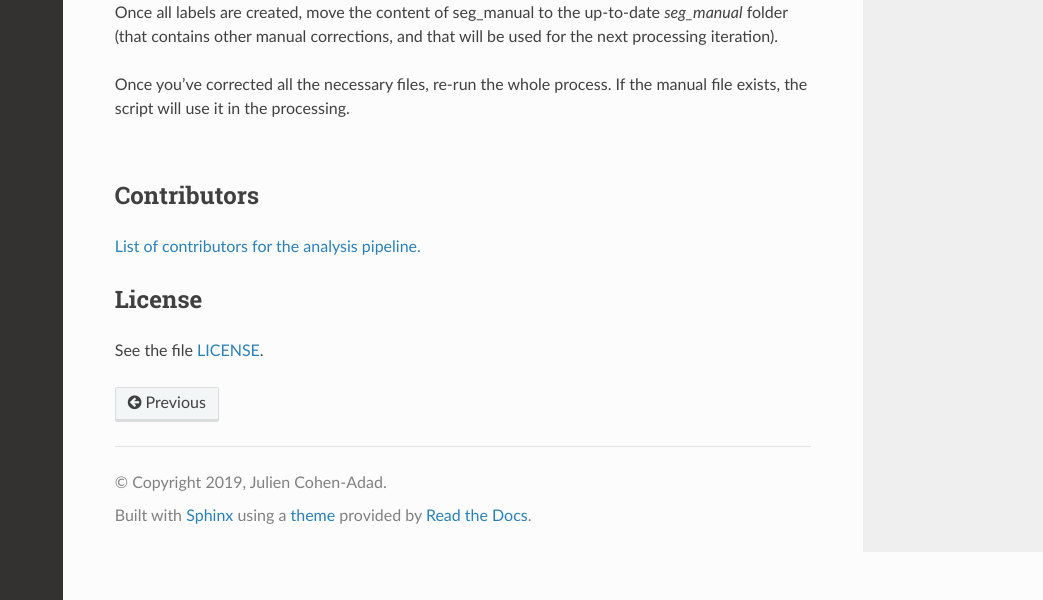
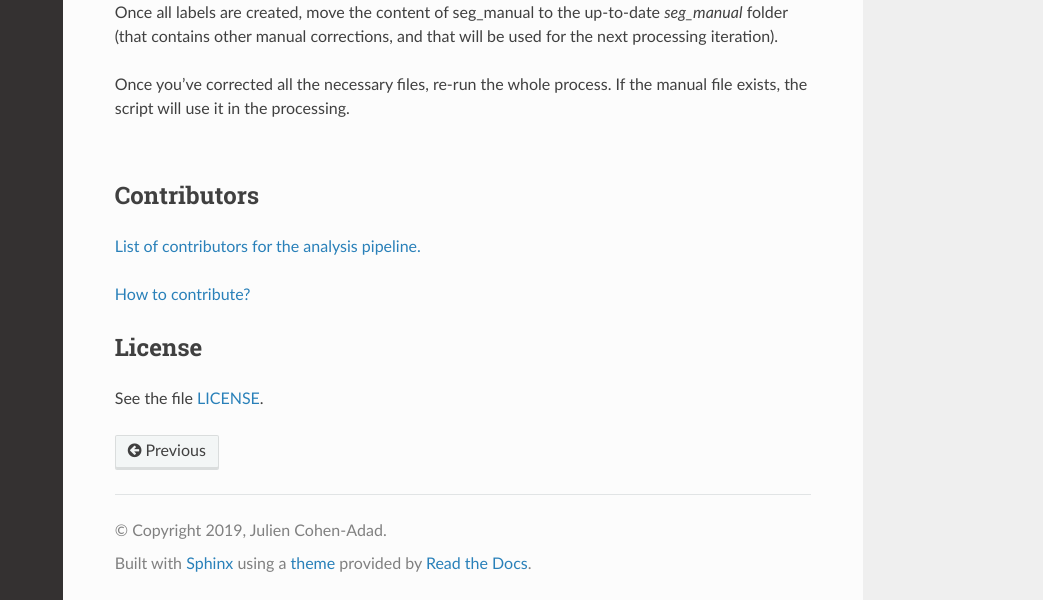
Before and after one commit to spine-generic/spine-generic, a Sphinx documentation site: the page built from docs/documentation.rst, in a window 1280 px wide and 900 px high, scrolled down 7343 px, cut to the strip 300-900 px from the top of the window. Shown: the whole strip, without its empty margins (237-1280 px from the left). Built offline with Sphinx 7.4.7 and the Read the Docs theme 2.0.0, drawn with Linux system fonts in a browser that asks for light colours.

Commit message:
Update documentation.rst

```diff
--- a/docs/documentation.rst
+++ b/docs/documentation.rst
@@ -380,6 +380,7 @@
 `List of contributors for the analysis
 pipeline. <https://github.com/sct-pipeline/spine-generic/graphs/contributors>`__
 
+`How to contribute? <https://github.com/sct-pipeline/spine-generic/blob/master/CONTRIBUTING.md>`_
 
 
 License
```
